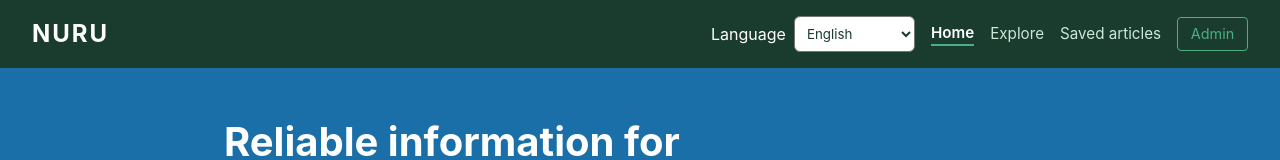
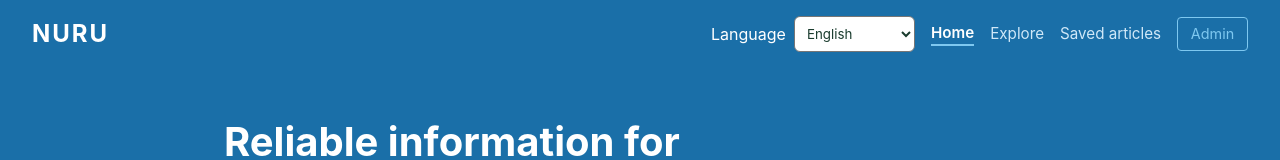
Before and after one commit to abu00123/Nuru, a React (Vite) app in the folder frontend/: page / in a window 1280 px wide. Shown: the top 160 px of the page. Built offline with nearby package versions, Linux system fonts and the light colour scheme; no server answers.

Commit message:
ui: update navbar colour to light blue

```diff
--- a/frontend/src/components/Navbar.tsx
+++ b/frontend/src/components/Navbar.tsx
@@ -35,11 +35,11 @@ export default function Navbar() {
 }
 
 const styles: Record<string, React.CSSProperties> = {
-  nav: { display: 'flex', justifyContent: 'space-between', flexWrap: 'wrap', gap: '1rem', alignItems: 'center', padding: '1rem 2rem', backgroundColor: '#1a3c2e', color: '#fff' },
+  nav: { display: 'flex', justifyContent: 'space-between', flexWrap: 'wrap', gap: '1rem', alignItems: 'center', padding: '1rem 2rem', backgroundColor: '#1a6fa8', color: '#fff' },
   brand: { color: '#fff', textDecoration: 'none', fontSize: '1.5rem', fontWeight: 700, letterSpacing: 2 },
   links: { display: 'flex', gap: '1rem', flexWrap: 'wrap', alignItems: 'center' },
-  link: { color: '#cde8d8', textDecoration: 'none', fontSize: '0.95rem' },
-  active: { color: '#fff', fontWeight: 600, borderBottom: '2px solid #4caf82' },
-  adminLink: { color: '#4caf82', textDecoration: 'none', fontSize: '0.9rem', border: '1px solid #4caf82', padding: '0.3rem 0.8rem', borderRadius: 4 },
+  link: { color: '#d0e8f8', textDecoration: 'none', fontSize: '0.95rem' },
+  active: { color: '#fff', fontWeight: 600, borderBottom: '2px solid #7ec8f0' },
+  adminLink: { color: '#7ec8f0', textDecoration: 'none', fontSize: '0.9rem', border: '1px solid #7ec8f0', padding: '0.3rem 0.8rem', borderRadius: 4 },
   logoutBtn: { background: 'transparent', border: '1px solid #94a3b8', color: '#94a3b8', padding: '0.3rem 0.8rem', borderRadius: 4, cursor: 'pointer', fontSize: '0.9rem' },
 };
```
